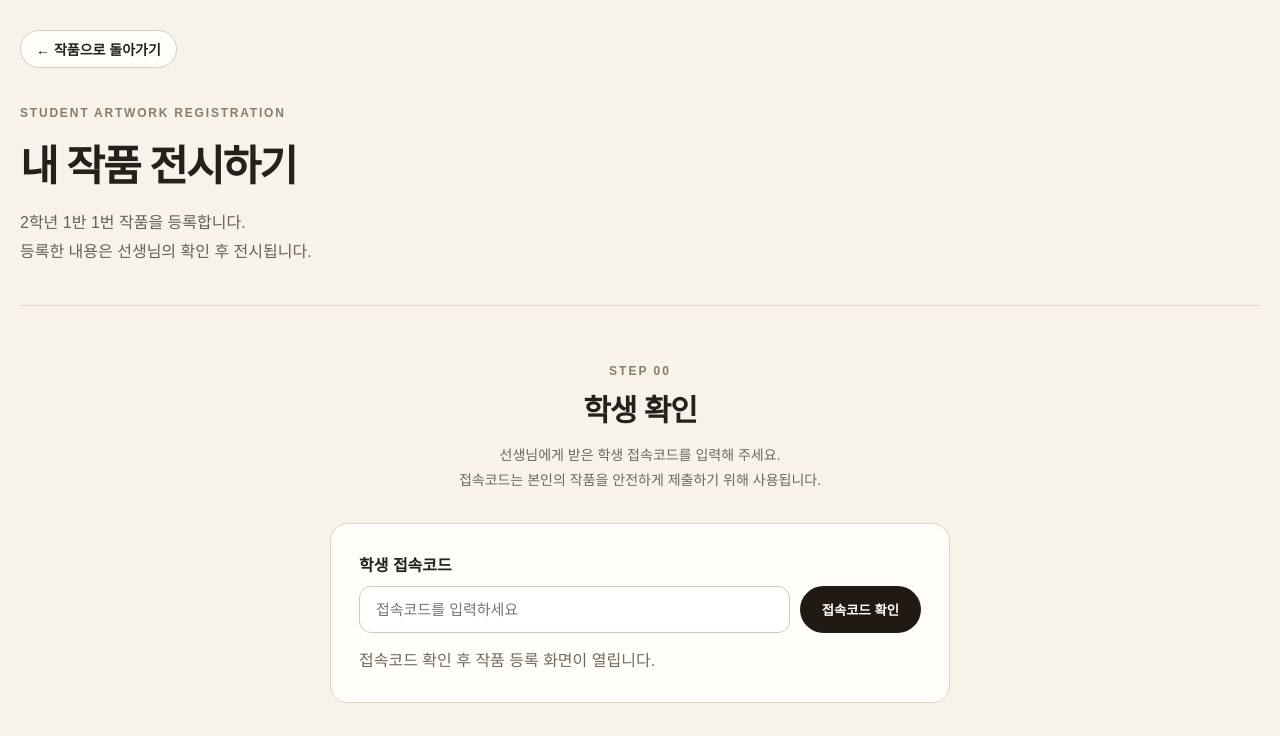
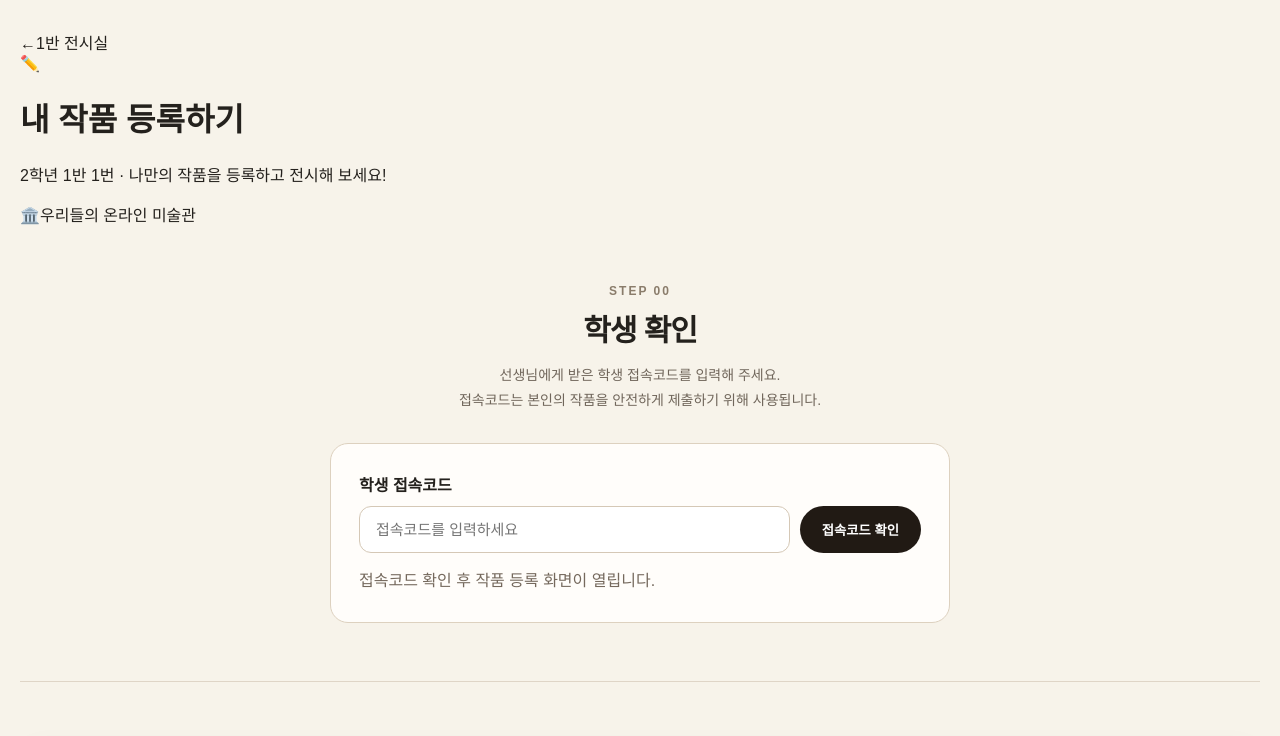
Before and after one commit to vizitostar-ctrl/our-art-museum, a Next.js app: page /class/1/student/1/register in a window 1280 px wide. Shown: the top 736 px of the page. Built offline with nearby package versions, Linux system fonts and the light colour scheme; no server answers.

Commit message:
Improve registration page header

```diff
--- a/app/class/[classNo]/student/[number]/register/page.js
+++ b/app/class/[classNo]/student/[number]/register/page.js
@@ -477,28 +477,52 @@ export default function RegisterPage() {
     <main className="register-page">
       <div className="register-inner">
 
-        <header className="register-header">
+<header className="register-topbar">
 
+  {/* 왼쪽 : 전시실로 돌아가기 */}
   <Link
-            href={`/class/${classNumber}/student/${studentNumber}`}
-            className="backButton"
+    href={`/class/${classNumber}`}
+    className="register-topbar-button"
   >
-            ← 작품으로 돌아가기
+    <span className="register-topbar-arrow">←</span>
+    <span>{classNumber}반 전시실</span>
   </Link>
 
-          <span className="register-label">
-            STUDENT ARTWORK REGISTRATION
+
+  {/* 가운데 : 현재 페이지 제목 */}
+  <div className="register-topbar-main">
+
+    <div className="register-topbar-title">
+      <span className="register-topbar-icon">
+        ✏️
       </span>
 
-          <h1>내 작품 전시하기</h1>
+      <h1>
+        내 작품 등록하기
+      </h1>
+    </div>
 
     <p>
-            2학년 {classNumber}반{" "}
-            {studentNumber}번 작품을 등록합니다.
-            <br />
-            등록한 내용은 선생님의 확인 후
-            전시됩니다.
+      2학년 {classNumber}반 {studentNumber}번 ·
+      나만의 작품을 등록하고 전시해 보세요!
     </p>
+
+  </div>
+
+
+  {/* 오른쪽 : 미술관 로비 */}
+  <Link
+    href="/"
+    className="register-topbar-button register-topbar-home"
+  >
+    <span className="register-topbar-icon-small">
+      🏛️
+    </span>
+
+    <span>
+      우리들의 온라인 미술관
+    </span>
+  </Link>
 
 </header>
 
```
Lines whose indentation alone changed are shown as unchanged.
